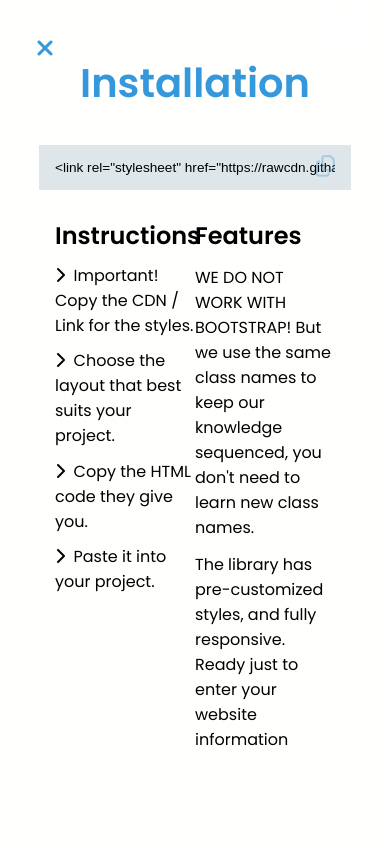
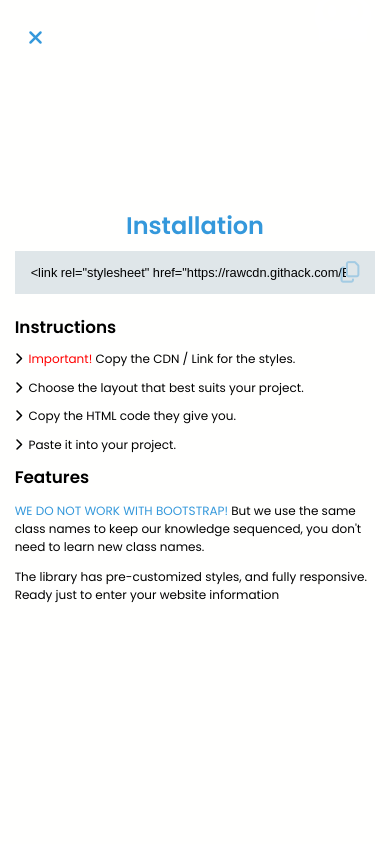
Before and after one commit to Edward-Alarco/skeleton_css, a plain HTML site: page index.html in a window 390 px wide. Both pictures are taken after a click on the link 33 px from the left and 33 px from the top of the page. Shown: the top 844 px of the page. Drawn offline with Linux system fonts and the light colour scheme.

Commit message:
Modales responsives

```diff
--- a/css/_responsive.css
+++ b/css/_responsive.css
@@ -1,6 +1,18 @@
 @media all and (max-width: 1235px){
   section.main h2{
       font-size: 3.5rem;
+  }
+  section.installation .container h2{
+    font-size: 2.25rem;
+  }
+  section.installation .container .script{
+    margin-top: 1.5rem;
+  }
+  section.installation .container .card{
+    padding: 1.5rem 0.75rem;
+  }
+  section.installation .container .card .left h3, section.installation .container .card .rigth h3{
+    font-size: 1.25rem;
   }
   section.main p{
       font-size: 0.9rem;
@@ -76,6 +88,15 @@
   section.main div.corner a i.fa-github-alt{
     font-size: 5.5rem;
   }
+  section.installation .container .card .left ul li,section.installation .container .card .rigth p{
+    font-size: 0.9rem;
+  }
+  section.installation .container .card{
+    padding: 1.25rem 0;
+  }
+  section.installation .container .card .left, section.installation .container .card .rigth{
+    padding: 0.75rem;
+  }
 }
 
 @media all and (max-width:885px){
@@ -113,11 +134,53 @@
   section.layouts .filters{
     width: 100%;
   }
+  section.installation .container .card .left ul li,section.installation .container .card .rigth p{
+    font-size: 0.85rem;
+  }
+  section.installation .container .script{
+    margin-top: 1.25rem;
+  }
 }
 
 @media all and (max-width:710px){
+  section.installation .container .card{
+    display: block;
+  }
+  section.installation .container .card .left, section.installation .container .card .rigth{
+    width: 100%;
+  }
   section.main div.corner{
     right: 35px;
+  }
+  #cerrarModal{
+    margin: 8px !important;
+    width: 40px !important;
+    height: 40px !important;
+  }
+  #iconoCerrar{
+    font-size: 18px !important;
+  }
+  #code{
+    font-size: 14.5px !important;
+  }
+  #modal{
+    padding: 16px !important;
+    font-weight: 400 !important;
+  }
+  section.installation .container .script{
+    margin-top: 0.85rem;
+  }
+  section.installation .container .card .left, section.installation .container .card .rigth{
+    padding: 0;
+  }
+  section.installation .container{
+    width: 85%;
+  }
+  section.installation .container h2{
+    font-size: 2rem;
+  }
+  section.installation .container .card .left ul li,section.installation .container .card .rigth p{
+    font-size: 0.8rem;
   }
   section.main .modal-info{
     margin: 0.75rem;
@@ -163,6 +226,15 @@
 @media all and (max-width:590px){
   footer .contenido-footer{
     padding: 2rem 2.75rem;
+  }
+  section.installation .container{
+    width: 90%;
+  }
+  section.installation .container .script{
+    margin-top: 0.5rem;
+  }
+  section.installation .container h2{
+    font-size: 1.5rem;
   }
   section.main div.corner{
     right: 15px;
@@ -220,9 +292,15 @@
   section.main div.corner a i.fa-github-alt{
     font-size: 4.5rem;
   }
+  section.installation .cerrar a{
+    margin: 1.25rem;
+  }
 }
 
 @media all and (max-width:480px){
+  section.installation .cerrar a{
+    margin: 1rem;
+  }
   section.layouts .filters .botones-filtros button.button{
     width: 25% !important;
   }
@@ -234,6 +312,26 @@
   }
   section.main div.corner{
     top: -11px;
+  }
+  #modal{
+    padding: 8px !important;
+    border-right: 7px solid rgb(52, 152, 219) !important;
+  }
+  #code{
+    font-size: 13.75px !important;
+  }
+  section.installation .container .card .left ul li, section.installation .container .card .rigth p{
+    font-size: 0.75rem;
+  }
+  section.installation .container .card .left h3, section.installation .container .card .rigth h3{
+    font-size: 1.05rem;
+  }
+  section.installation .container .script input[type="text"]{
+    font-size: 0.8rem;
+    padding: 6px 0;
+  }
+  section.installation .container{
+    width: 92.5%;
   }
   section.main .modal-info a i.fas{
     font-size: 1.75rem;
@@ -247,11 +345,30 @@
   section.main p{
     width: 80%;
   }
+  section.installation .cerrar a i.fas{
+    font-size: 1.25rem;
+  }
 }
 
 @media all and (max-width:340px){
+  section.installation .cerrar a{
+    margin: 0.5rem;
+  }
+  #code{
+    font-size: 13px !important;
+  }
+  #modal{
+    border: none !important;
+    padding: 5px !important;
+  }
+  section.installation .cerrar a i.fas{
+    font-size: 1.05rem;
+  }
   section.main p{
     width: 75%;
+  }
+  section.installation .container{
+    width: 95%;
   }
   section.main p{
     font-size: 0.8rem;
--- a/css/main.scss
+++ b/css/main.scss
@@ -188,7 +188,8 @@ section.installation{
             margin-top: 2rem;
             position: relative;
             input[type="text"]{
-                width: 100%;
+                width: 96%;
+                overflow: hidden;
                 background: none;
                 border: none;
                 font-size: 0.85rem;
--- a/index.html
+++ b/index.html
@@ -4,17 +4,14 @@
     <meta charset="UTF-8">
     <meta name="viewport" content="width=device-width, initial-scale=1.0">
     <script src="https://kit.fontawesome.com/b72be65822.js" crossorigin="anonymous"></script>
+    <!-- FAVICON -->
+    <link rel="shortcut icon" href="img/favicon.png" type="image/x-icon">
+    <link rel="icon" href="img/favicon.png" type="image/x-icon">
     <link rel="stylesheet" href="css/main.css">
     <link rel="stylesheet" href="css/_responsive.css">
     <title>Skeleton CSS</title>
 </head>
 <body>
-
-    <!-- DEVELOPMENT LINK -->
-    <!-- https://raw.githack.com/Edward-Alarco/skeleton_css/master/css/general-styles.css?token=ANLIZ2VJ6KE2UX3SKDGMLD27W4IV4 -->
-
-    <!-- PRODUCTION LINK -->
-    <!-- https://rawcdn.githack.com/Edward-Alarco/skeleton_css/master/css/general-styles.css?token=ANLIZ2VJ6KE2UX3SKDGMLD27W4IV4 -->
 
     <section class="main">
         <h2>Skeleton.CSS</h2>
@@ -69,7 +66,7 @@
                     <ul>
                         <li>
                             <i class="fas fa-chevron-right"></i>&nbsp;
-                            Important! Copy the CDN / Link for the styles.
+                            <span style="color: red;">Important!</span> Copy the CDN / Link for the styles.
                         </li>
                         <li>
                             <i class="fas fa-chevron-right"></i>&nbsp;
@@ -87,7 +84,7 @@
                 </div>
                 <div class="rigth">
                     <h3>Features</h3>
-                    <p>WE DO NOT WORK WITH BOOTSTRAP! But we use the same class names to keep our knowledge sequenced, you don't need to learn new class names.</p>
+                    <p><span style="color: #3498db;">WE DO NOT WORK WITH BOOTSTRAP!</span> But we use the same class names to keep our knowledge sequenced, you don't need to learn new class names.</p>
                     <p>The library has pre-customized styles, and fully responsive. Ready just to enter your website information</p>
                 </div>
             </div>
--- a/js/modal.js
+++ b/js/modal.js
@@ -27,6 +27,8 @@
             propModal.lightbox_container.style.width = '100%';
             propModal.lightbox_container.style.height = '100%';
             propModal.lightbox_container.style.display = 'flex';
+            propModal.lightbox_container.style.fontFamily = '"Poppins", sans-serif';
+            propModal.lightbox_container.style.fontWeight = '500';
             propModal.lightbox_container.style.justifyContent = 'center';
             propModal.lightbox_container.style.alignItems = 'center';
             propModal.lightbox_container.style.position = 'fixed';
@@ -39,9 +41,12 @@
             //Se selecciona el DIV Hijo
             propModal.modal = document.getElementById('modal');
             //Estilos
-            propModal.modal.style.width = '35%';
+            propModal.modal.style.textAlign = 'left';
+            propModal.modal.style.fontFamily = '"Poppins", sans-serif';
+            propModal.modal.style.fontWeight = '500';
+            propModal.modal.style.borderRight = '10px solid #3498db'
             propModal.modal.style.margin = '0 auto';
-            propModal.modal.style.padding = '16px';
+            propModal.modal.style.padding = '32px';
             propModal.modal.style.background = 'white';
             //Crear parrafo para codigo
             propModal.modal.appendChild(document.createElement('code')).setAttribute('id','code');
```
Also changed, not shown: css/main.css, img/favicon.png (added), 2 other files.
